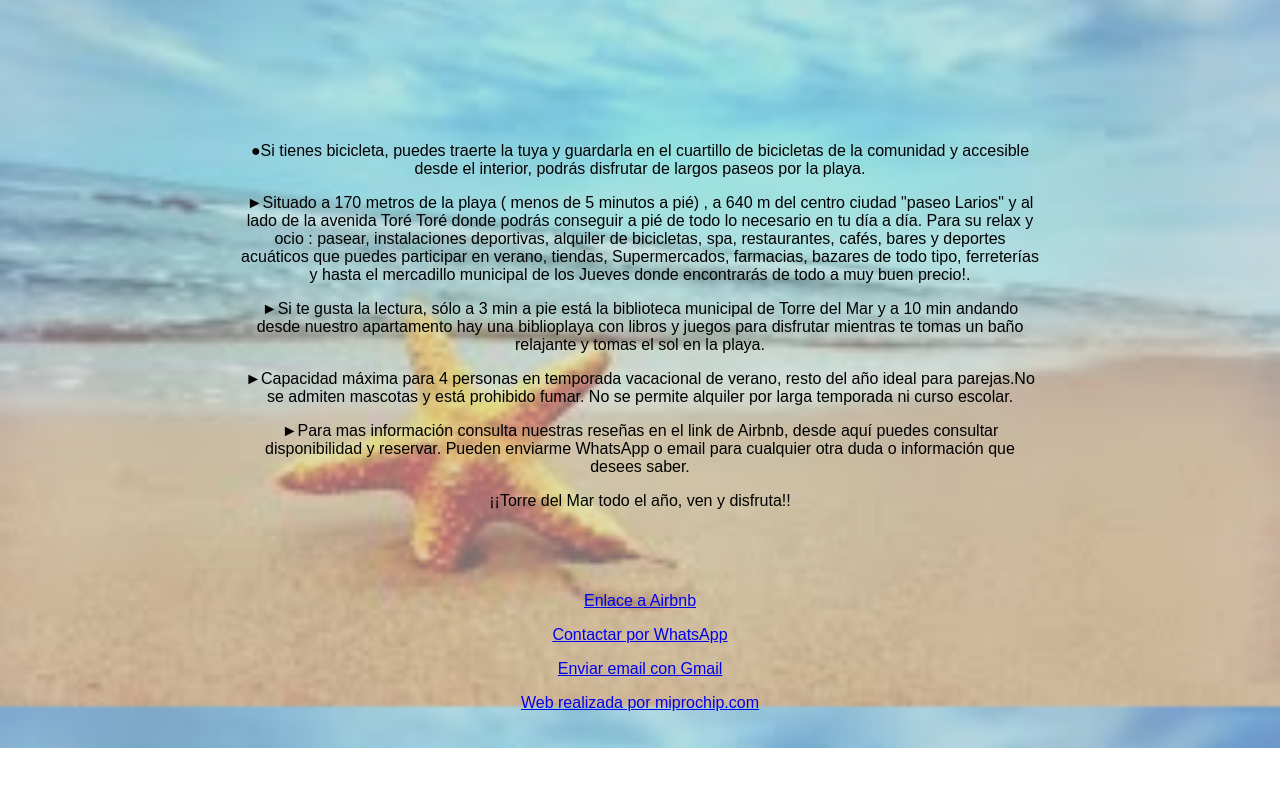
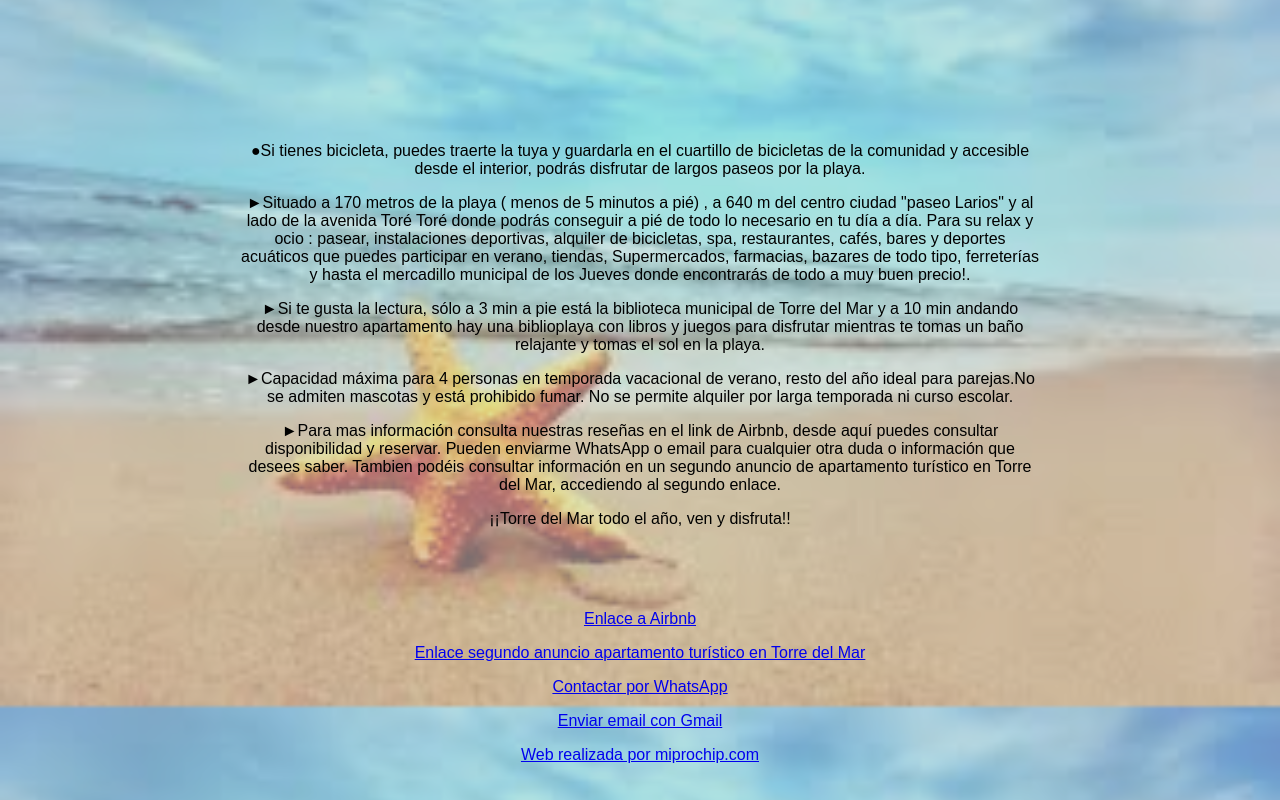
Before and after one commit to torredelmar/estrella, a plain HTML site: page index.html in a window 1280 px wide. Shown: the part 2627-3427 px from the top of the page. Before the commit the page ends 3375 px from the top, so only its background shows below. Drawn offline with Linux system fonts and the light colour scheme.

Commit message:
Add files via upload

```diff
--- a/index.html
+++ b/index.html
@@ -105,7 +105,7 @@
 
 
 
-	<p>►Para mas información consulta nuestras reseñas en el link de Airbnb, desde aquí puedes consultar disponibilidad y reservar. Pueden enviarme WhatsApp o email para cualquier otra duda o información que desees saber.</p>
+	<p>►Para mas información consulta nuestras reseñas en el link de Airbnb, desde aquí puedes consultar disponibilidad y reservar. Pueden enviarme WhatsApp o email para cualquier otra duda o información que desees saber. Tambien podéis consultar información en un segundo anuncio de apartamento turístico en Torre del Mar, accediendo al segundo enlace.</p>
 
 <p>¡¡Torre del Mar todo el año, ven y disfruta!! </p>
 
@@ -115,6 +115,7 @@
 
     <div class="contacto">
       <p><a href="https://www.airbnb.es/h/estudiotorredelmarestrella" target="_blank">Enlace a Airbnb</a></p>
+      <p><a href="https://torredelmar.github.io/bahamas" target="_blank">Enlace segundo anuncio apartamento turístico en Torre del Mar</a></p>
       <p><a href="https://wa.me/34644390448">Contactar por WhatsApp</a></p>
      <a href="https://mail.google.com/mail/?view=cm&fs=1&to=alquilerentorredelmar@gmail.com" target="_blank">Enviar email con Gmail</a>
      <p><a href="https://miprochip.com" target="_blank">Web realizada por miprochip.com</a></p>
```
